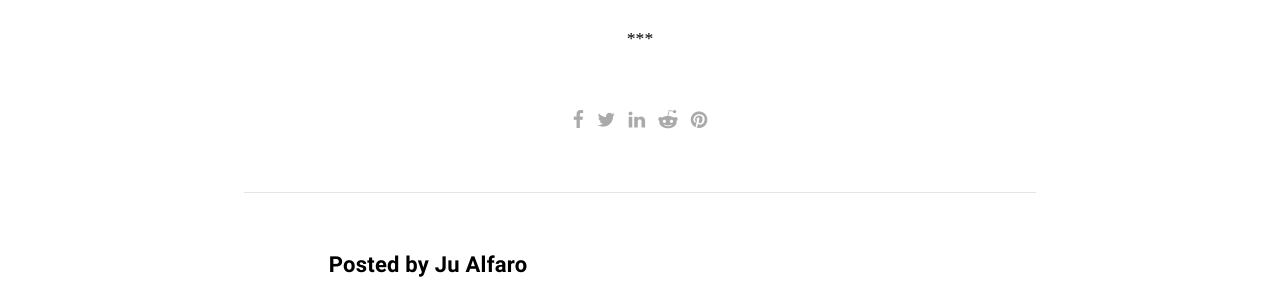
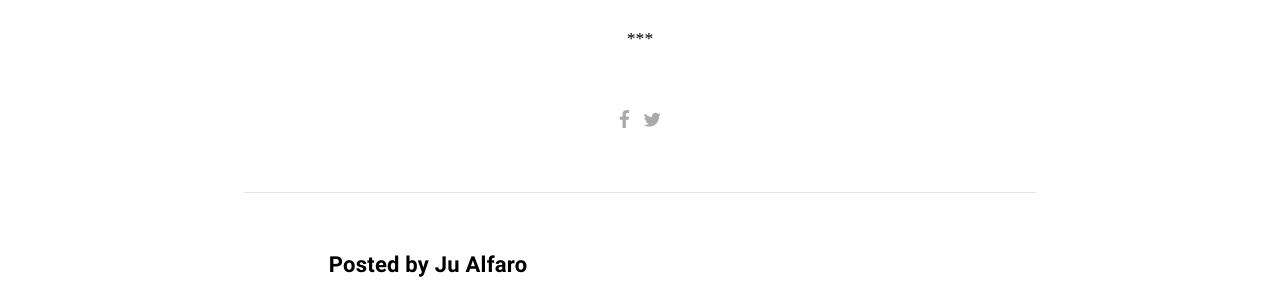
Before and after one commit to Robok3000/Texter2, a Jekyll site: the page built from _posts/2020-03-26-la-bala.md, in a window 1280 px wide and 900 px high, scrolled down 2748 px. Shown: the part 156-456 px from the top of the window. Built offline with Jekyll 4.4.1, drawn with Linux system fonts in a browser that asks for light colours; some web fonts are replaced.

Commit message:
Update share.html

```diff
--- a/_includes/share.html
+++ b/_includes/share.html
@@ -1,7 +1,4 @@
 <ul class="post__social">
   <li><a href="https://www.facebook.com/sharer/sharer.php?u={{ site.production_url }}{{ page.url | remove_first: '/' }}"><i class="fa fa-facebook"></i></a></li>
   <li><a href="https://twitter.com/intent/tweet?&text={{ page.title | url_encode }}&amp;url={{ site.production_url }}{{ page.url | remove_first: '/' }}{% if page.author %}+escrito por+{{ page.author }}{% endif %}"><i class="fa fa-twitter"></i></a></li>
-  <li><a href="https://www.linkedin.com/shareArticle?mini=true&source={{ site.production_url }}{{ page.url | remove_first: '/' }}"><i class="fa fa-linkedin"></i></a></li>
-  <li><a href="https://www.reddit.com/submit?url={{ page.url | absolute_url }}"><i class="fa fa-reddit-alien"></i></a></li>
-  <li><a href="https://www.pinterest.com/pin/create/link/?description={{ page.description }}&media={{ page.image | absolute_url }}&url={{ page.url | absolute_url }}"><i class="fa fa-pinterest"></i></a></li>
 </ul>
```
